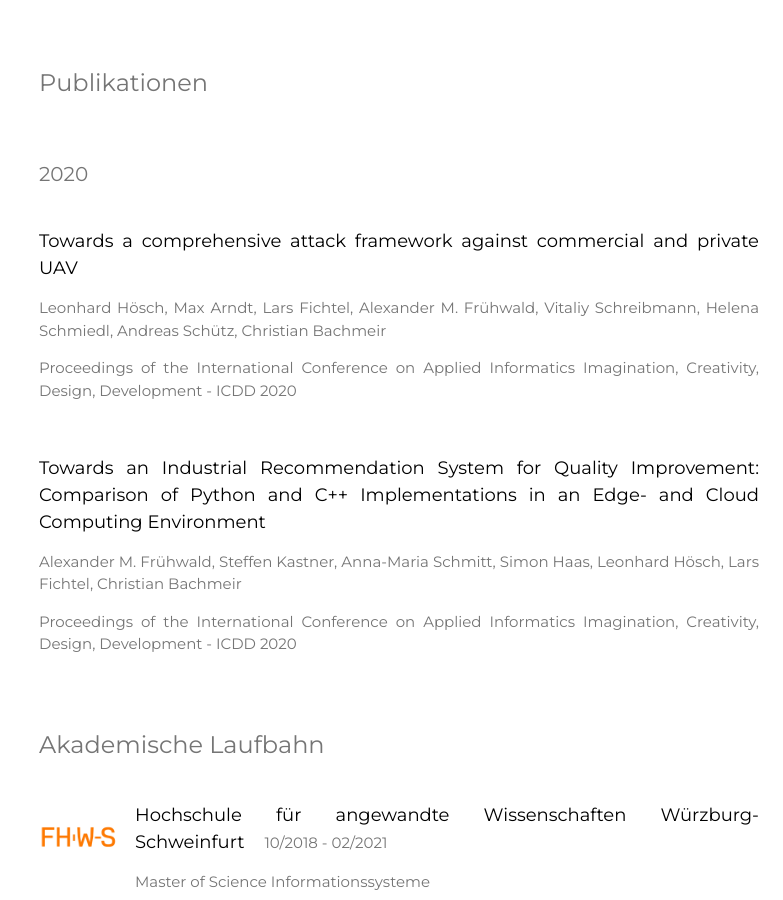
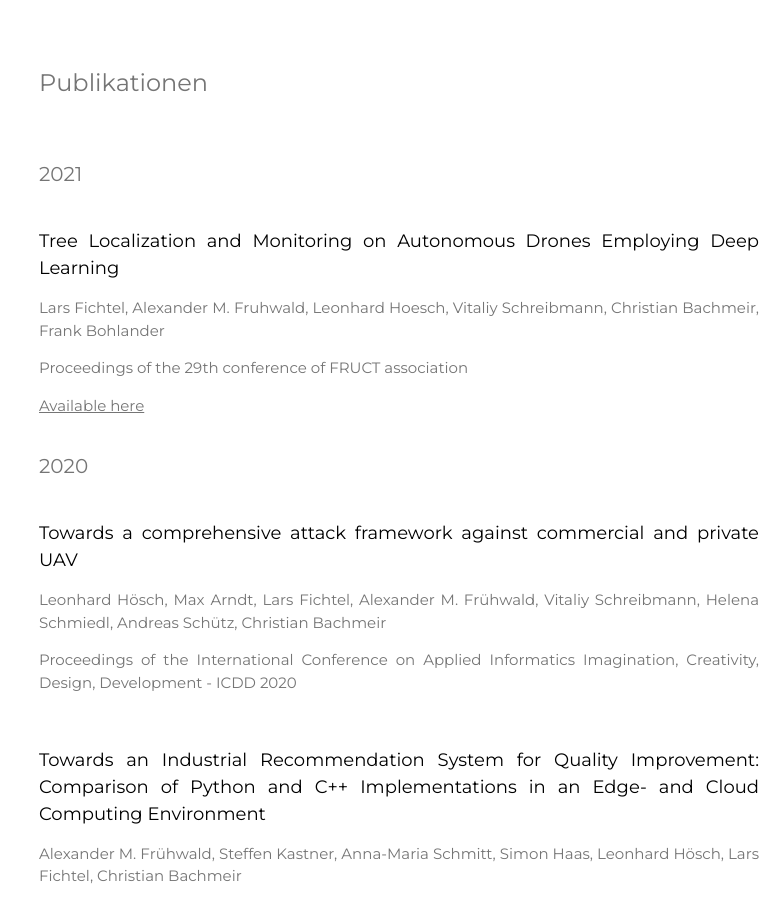
Before and after one commit to LarsFichtel/larsfichtel.github.io, a plain HTML site: page index.html in a window 1280 px wide. Shown: the part 2080-2980 px from the top of the page, without its empty margins (497-1280 px from the left). Drawn offline with nearby package versions, Linux system fonts and the light colour scheme.

Commit message:
Update index.html

```diff
--- a/index.html
+++ b/index.html
@@ -119,6 +119,12 @@ body, h1,h2,h3,h4,h5,h6 {font-family: "Montserrat", sans-serif}
 
 
     <h3 class="w3-padding-24">Publikationen</h3>
+
+    <h4 class="w3-padding-24">2021</h3>
+    <p><span class="w3-large w3-text-black w3-margin-right">Tree Localization and Monitoring on Autonomous Drones Employing Deep Learning</span></p>
+	<p>Lars Fichtel, Alexander M. Fruhwald, Leonhard Hoesch, Vitaliy Schreibmann, Christian Bachmeir, Frank Bohlander</p>
+    <p>Proceedings of the 29th conference of FRUCT association</p>
+	<a href="https://fruct.org/publications/fruct29/files/Fic.pdf">Available here</a><br>
     <h4 class="w3-padding-24">2020</h3>
 
     <p><span class="w3-large w3-text-black w3-margin-right">Towards a comprehensive attack framework against commercial and private UAV</span></p>
```
